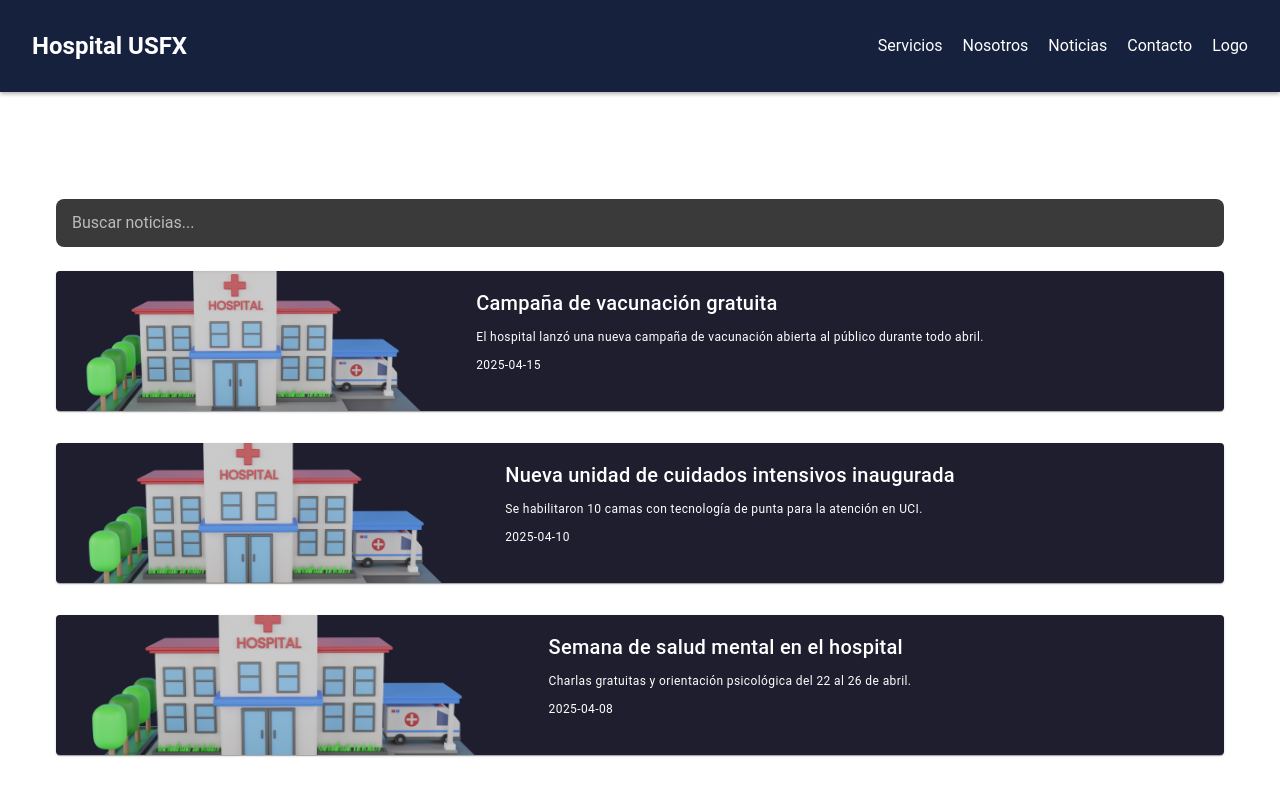
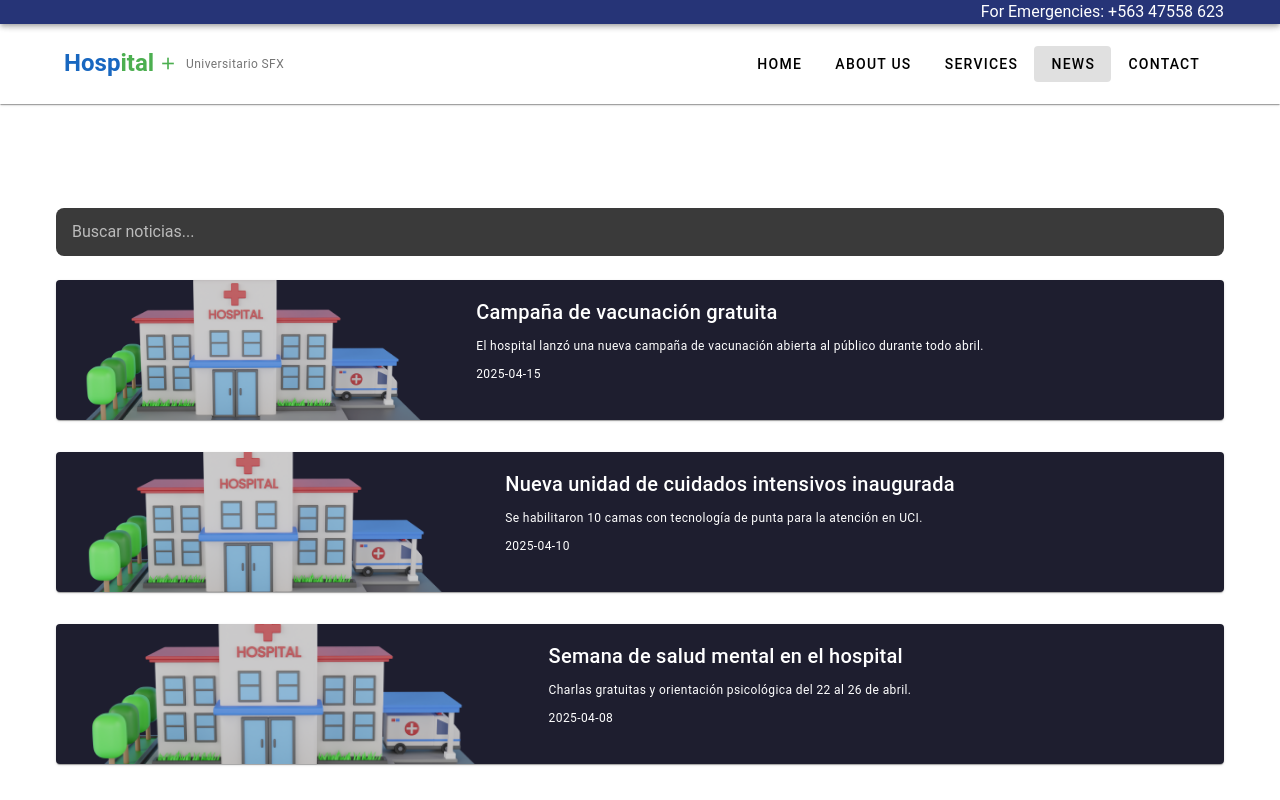
Before and after one commit to efrainsalzar/hospital-web, a Vue app in the folder frontend-hospital/: page /notice in a window 1280 px wide. Shown: the top 800 px of the page. Built offline with nearby package versions, Linux system fonts and the light colour scheme.

Commit message:
mejor diseño en el navbar

```diff
--- a/frontend-hospital/src/App.vue
+++ b/frontend-hospital/src/App.vue
@@ -1,19 +1,12 @@
 <template>
-  <div id="app">
+  <v-app>
     <Navbar />
-    <v-container class="py-10" />
     <router-view />
     <Footer />
-  </div>
+  </v-app>
 </template>
 
 <script setup>
 import Navbar from './components/Navbar.vue'
 import Footer from './components/Footer.vue'
 </script>
-
-<style scoped>
-.py-10 {
-  margin-top: 15px !important;
-}
-</style>
--- a/frontend-hospital/src/components/Navbar.vue
+++ b/frontend-hospital/src/components/Navbar.vue
@@ -1,122 +1,89 @@
 <template>
-  <header class="fixed-header">
-    <nav class="navbar">
-      <div class="logo">
-        <router-link to="/">Hospital USFX</router-link>
-      </div>
-      <ul class="nav-links">
-        <li><router-link to="/service">Servicios</router-link></li>
-        <li><router-link to="/about">Nosotros</router-link></li>
-        <li><router-link to="/notice">Noticias</router-link></li>
-        <li><router-link to="/contact">Contacto</router-link></li>
+  <div>
+    <!-- Top Bar with Emergency Contact -->
+    <v-app-bar app color="#263477"density="compact"height="40"  scroll-behavior="hide" scroll-threshold="50">
+      <v-container class="d-flex justify-end">
+          For Emergencies: +563 47558 623
+      </v-container>
+    </v-app-bar>
 
-        <li class="text-white">
-          Logo
-        </li>
-      </ul>
-    </nav>
-  </header>
+    <!-- Main Navigation -->
+    <v-app-bar app color="white"elevation="1"height="80">
+      <v-container class="d-flex align-center px-6">
+        <!-- Logo -->
+        <router-link to="/" class="text-decoration-none d-flex align-center">
+          <div class="d-flex align-center">
+            <span class="text-h5 font-weight-bold text-primary">Hosp</span>
+            <span class="text-h5 font-weight-bold text-success">ital</span>
+            <v-icon color="success" size="small" class="ml-1">mdi-plus</v-icon>
+          </div>
+          <div class="text-caption text-grey-darken-1 ml-2">Universitario SFX</div>
+        </router-link>
+
+        <v-spacer></v-spacer>
+
+        <!-- Desktop Navigation -->
+        <div class="d-none d-md-flex">
+          <v-btn
+            v-for="(item, index) in navItems"
+            :key="index"
+            :to="item.to"
+            variant="text"
+            class="font-weight-medium"
+            color="black"
+          >
+            {{ item.title }}
+          </v-btn>
+        </div>
+
+        <!-- Mobile Navigation -->
+        <v-app-bar-nav-icon
+          class="d-flex d-md-none"
+          @click="drawer = !drawer"
+        ></v-app-bar-nav-icon>
+      </v-container>
+    </v-app-bar>
+
+    <!-- Mobile Navigation Drawer -->
+    <v-navigation-drawer
+      v-model="drawer"
+      temporary
+      location="right"
+    >
+      <v-list>
+        <v-list-item
+          v-for="(item, index) in navItems"
+          :key="index"
+          :to="item.to"
+          :title="item.title"
+        ></v-list-item>
+      </v-list>
+    </v-navigation-drawer>
+  </div>
 </template>
 
 <script setup>
-// no es necesario agregar lógica aquí por ahora
+import { ref } from 'vue';
+
+const drawer = ref(false);
+
+const navItems = [
+  { title: 'Home', to: '/' },
+  { title: 'About us', to: '/about' },
+  { title: 'Services', to: '/service' },
+  { title: 'News', to: '/notice' },
+  { title: 'Contact', to: '/contact' }
+];
 </script>
 
 <style scoped>
-/* Estilos del Navbar */
-
-.fixed-header {
-  top: 0;
-  left: 0;
-  width: 100%;
-  background-color: #16213e;
-  padding: 1rem 2rem;
-  position: fixed;
-  z-index: 999; /* Asegura que esté por encima del contenido */
-  box-shadow: 0 2px 4px rgba(0, 0, 0, 0.3); /* Sombra opcional para elegancia */
+.emergency-btn {
+  font-weight: 500;
 }
 
-.navbar {
-  display: flex;
-  justify-content: space-between;
-  align-items: center;
-  height: 60px;
-}
-
-.logo {
-
-  display: flex;
-  align-items: center;
-}
-.logo a {
-  text-decoration: none;
-  color: #ffffff;
-  font-size: 1.5rem;
-  font-weight: bold;
-}
-
-
-.nav-links {
-  list-style-type: none;
-  display: flex;
-  padding: 0;
-}
-
-.nav-links li {
-  margin-left: 20px;
-}
-
-.nav-links a {
-  text-decoration: none;
-  color: #ffffff;
-  font-size: 1rem;
-}
-
-.nav-links a:hover {
-  color: #7646cf;
-}
-.logo a:hover {
-  color: #7646cf;
-}
-/* Responsive: Menú en pantallas pequeñas */
-@media (max-width: 768px) {
-  .nav-links {
-    display: none;
-    flex-direction: column;
-    width: 100%;
-  }
-
-  .nav-links.active {
-    display: flex;
-  }
-
-  .navbar {
-    flex-direction: column;
-    align-items: flex-start;
-  }
-
-  .nav-links li {
-    margin-left: 0;
-    margin-top: 10px;
-  }
-
-  .menu-toggle {
-    display: block;
-    cursor: pointer;
-    color: #ffffff;
-    font-size: 1.5rem;
+@media (max-width: 960px) {
+  .emergency-btn {
+    font-size: 0.8rem;
   }
 }
-
-
-.search-icon {
-  font-size: 1.2rem;
-  color: #ffffff;
-  cursor: pointer;
-  transition: color 0.3s ease;
-}
-
-.search-icon:hover {
-  color: #7646cf;
-}
 </style>
--- a/frontend-hospital/src/views/AboutView.vue
+++ b/frontend-hospital/src/views/AboutView.vue
@@ -1,8 +1,8 @@
 <template>
-  <main>
+  <v-main>
     <GeneralAbout />
-    <!-- otras secciones -->
-  </main>
+
+  </v-main>
 </template>
 
 <script setup>
--- a/frontend-hospital/src/views/ContactView.vue
+++ b/frontend-hospital/src/views/ContactView.vue
@@ -1,4 +1,7 @@
 <template>
+  <v-main>
+
+
   <div class="users-container">
     <h2>Lista de Usuarios</h2>
 
@@ -32,6 +35,7 @@
       </table>
     </div>
   </div>
+</v-main>
 </template>
 
 <script>
--- a/frontend-hospital/src/views/HomeView.vue
+++ b/frontend-hospital/src/views/HomeView.vue
@@ -1,11 +1,10 @@
 <template>
-  <main>
+  <v-main>
     <Carousel />
     <About />
     <Services />
     <Map />
-    <!-- otras secciones -->
-  </main>
+  </v-main>
 </template>
 
 <script setup>
--- a/frontend-hospital/src/views/NoticeView.vue
+++ b/frontend-hospital/src/views/NoticeView.vue
@@ -1,8 +1,8 @@
 <template>
-  <main>
+  <v-main>
     <GeneralNotice />
     <!-- otras secciones -->
-  </main>
+  </v-main>
 </template>
 
 <script setup>
--- a/frontend-hospital/src/views/ServiceView.vue
+++ b/frontend-hospital/src/views/ServiceView.vue
@@ -1,8 +1,8 @@
 <template>
-  <main>
+  <v-main>
     <GeneralService />
     <!-- otras secciones -->
-  </main>
+  </v-main>
 </template>
 
 <script setup>
```
